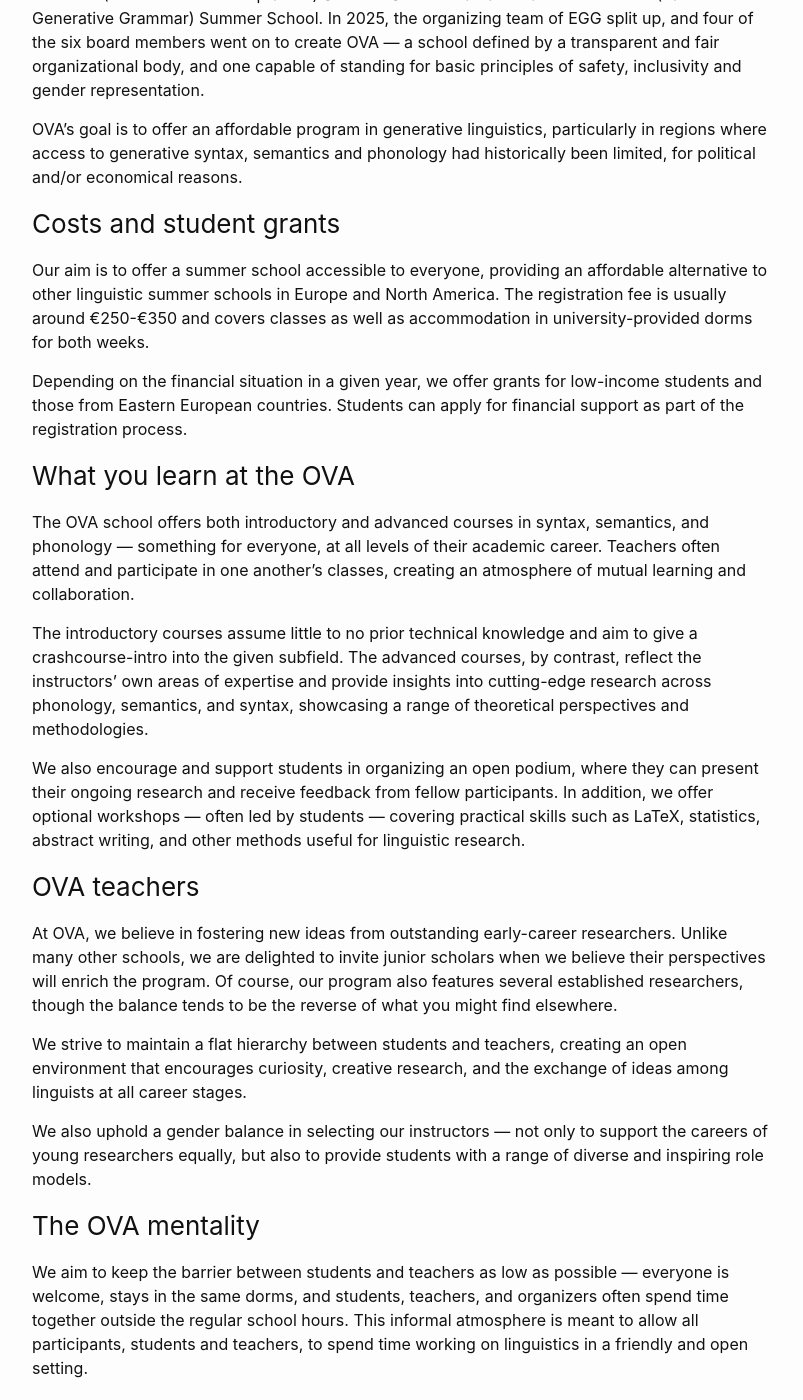
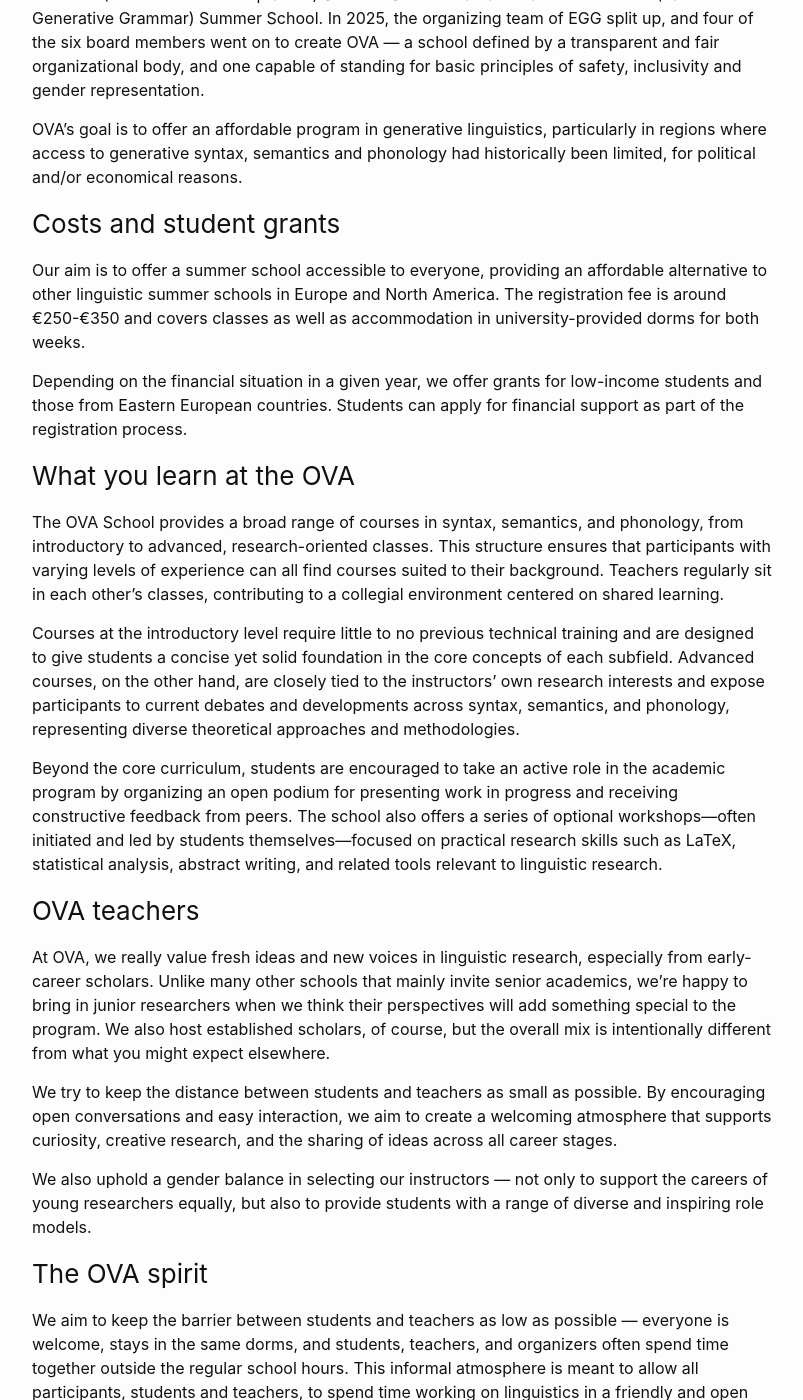
Before and after one commit to ovaschool/ovaschool.github.io, a Jekyll site: the page built from staticpages/about.markdown, in a window 1280 px wide and 1400 px high, scrolled down 236 px. Shown: the whole window, without its empty margins (238-1041 px from the left). Built offline with Jekyll 4.4.1, drawn with Linux system fonts in a browser that asks for light colours.

Commit message:
Update about.markdown

```diff
--- a/staticpages/about.markdown
+++ b/staticpages/about.markdown
@@ -13,7 +13,7 @@ OVA's goal is to offer an affordable program in generative linguistics, particul
 
 ### Costs and student grants
 
-Our aim is to offer a summer school accessible to everyone, providing an affordable alternative to other linguistic summer schools in Europe and North America. The registration fee is usually around €250-€350 and covers classes as well as accommodation in university-provided dorms for both weeks.
+Our aim is to offer a summer school accessible to everyone, providing an affordable alternative to other linguistic summer schools in Europe and North America. The registration fee is around €250-€350 and covers classes as well as accommodation in university-provided dorms for both weeks.
 
 
 Depending on the financial situation in a given year, we offer grants for low-income students and those from Eastern European countries. Students can apply for financial support as part of the registration process.
@@ -21,32 +21,24 @@ Depending on the financial situation in a given year, we offer grants for low-in
 
 ### What you learn at the OVA
 
-The OVA school offers both introductory and advanced courses in syntax, semantics, and phonology — something for everyone, at all levels of their academic career. Teachers often attend and participate in one another’s classes, creating an atmosphere of mutual learning and collaboration.
+The OVA School provides a broad range of courses in syntax, semantics, and phonology, from introductory to advanced, research-oriented classes. This structure ensures that participants with varying levels of experience can all find courses suited to their background. Teachers regularly sit in each other’s classes, contributing to a collegial environment centered on shared learning.
 
+Courses at the introductory level require little to no previous technical training and are designed to give students a concise yet solid foundation in the core concepts of each subfield. Advanced courses, on the other hand, are closely tied to the instructors’ own research interests and expose participants to current debates and developments across syntax, semantics, and phonology, representing diverse theoretical approaches and methodologies.
 
-The introductory courses assume little to no prior technical knowledge and aim to give a crashcourse-intro into the given subfield. The advanced courses, by contrast, reflect the instructors’ own areas of expertise and provide insights into cutting-edge research across phonology, semantics, and syntax, showcasing a range of theoretical perspectives and methodologies.
-
-
-We also encourage and support students in organizing an open podium, where they can present their ongoing research and receive feedback from fellow participants. In addition, we offer optional workshops — often led by students — covering practical skills such as LaTeX, statistics, abstract writing, and other methods useful for linguistic research.
+Beyond the core curriculum, students are encouraged to take an active role in the academic program by organizing an open podium for presenting work in progress and receiving constructive feedback from peers. The school also offers a series of optional workshops—often initiated and led by students themselves—focused on practical research skills such as LaTeX, statistical analysis, abstract writing, and related tools relevant to linguistic research.
 
 
 ### OVA teachers
 
-At OVA, we believe in fostering new ideas from outstanding early-career
-researchers. Unlike many other schools, we are delighted to invite junior
-scholars when we believe their perspectives will enrich the program. Of course,
-our program also features several established researchers, though the balance
-tends to be the reverse of what you might find elsewhere.
+At OVA, we really value fresh ideas and new voices in linguistic research, especially from early-career scholars. Unlike many other schools that mainly invite senior academics, we’re happy to bring in junior researchers when we think their perspectives will add something special to the program. We also host established scholars, of course, but the overall mix is intentionally different from what you might expect elsewhere.
 
-We strive to maintain a flat hierarchy between students and teachers, creating
-an open environment that encourages curiosity, creative research, and the
-exchange of ideas among linguists at all career stages.
+We try to keep the distance between students and teachers as small as possible. By encouraging open conversations and easy interaction, we aim to create a welcoming atmosphere that supports curiosity, creative research, and the sharing of ideas across all career stages.
 
 We also uphold a gender balance in selecting our instructors — not only to
 support the careers of young researchers equally, but also to provide students
 with a range of diverse and inspiring role models.
 
-### The OVA mentality
+### The OVA spirit
 
 We aim to keep the barrier between students and teachers as low as possible — everyone is welcome, stays in the same dorms, and students, teachers, and organizers often spend time together outside the regular school hours. This informal atmosphere is meant to allow all participants, students and teachers, to spend time working on linguistics in a friendly and open setting.
 
```
